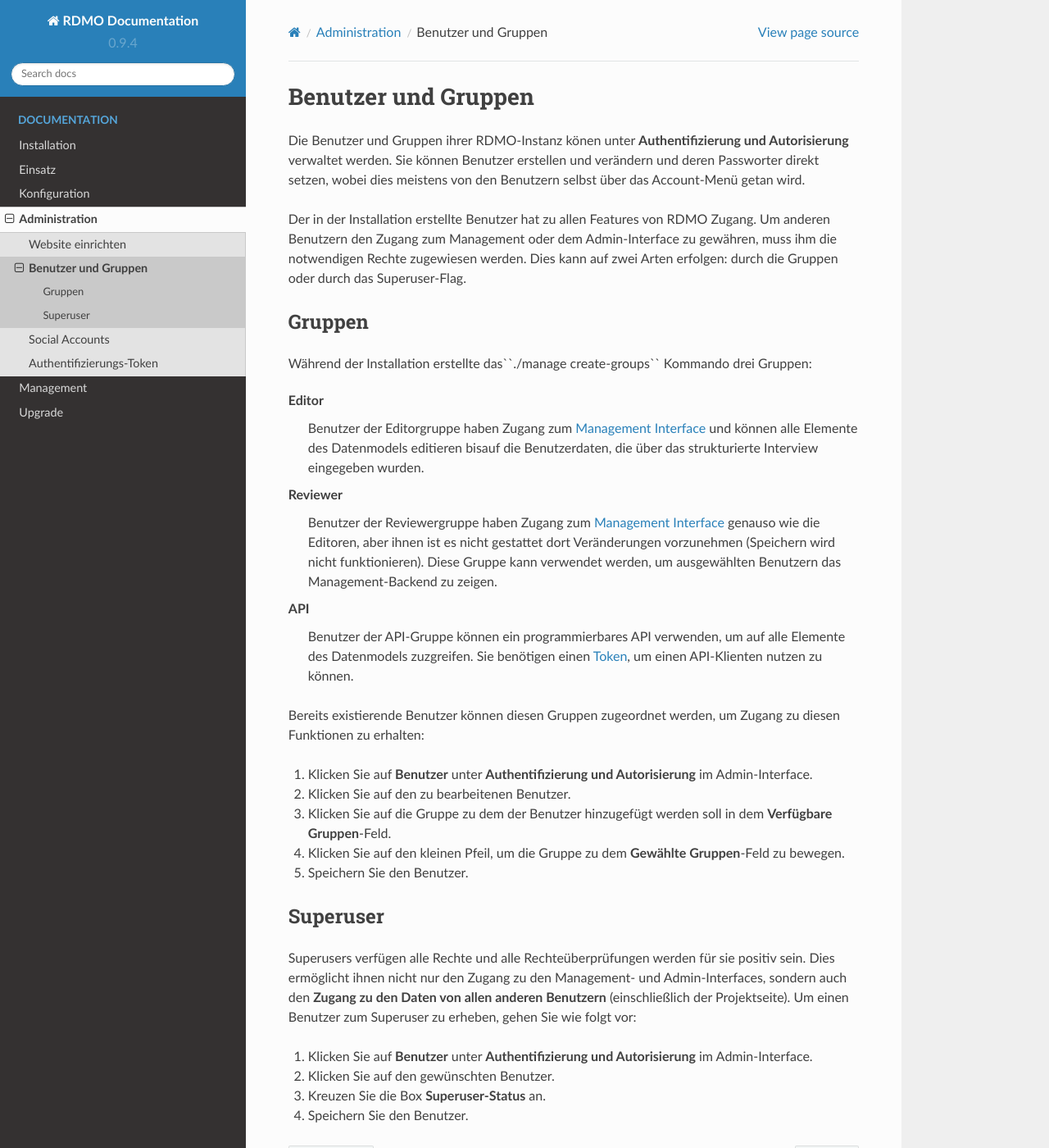
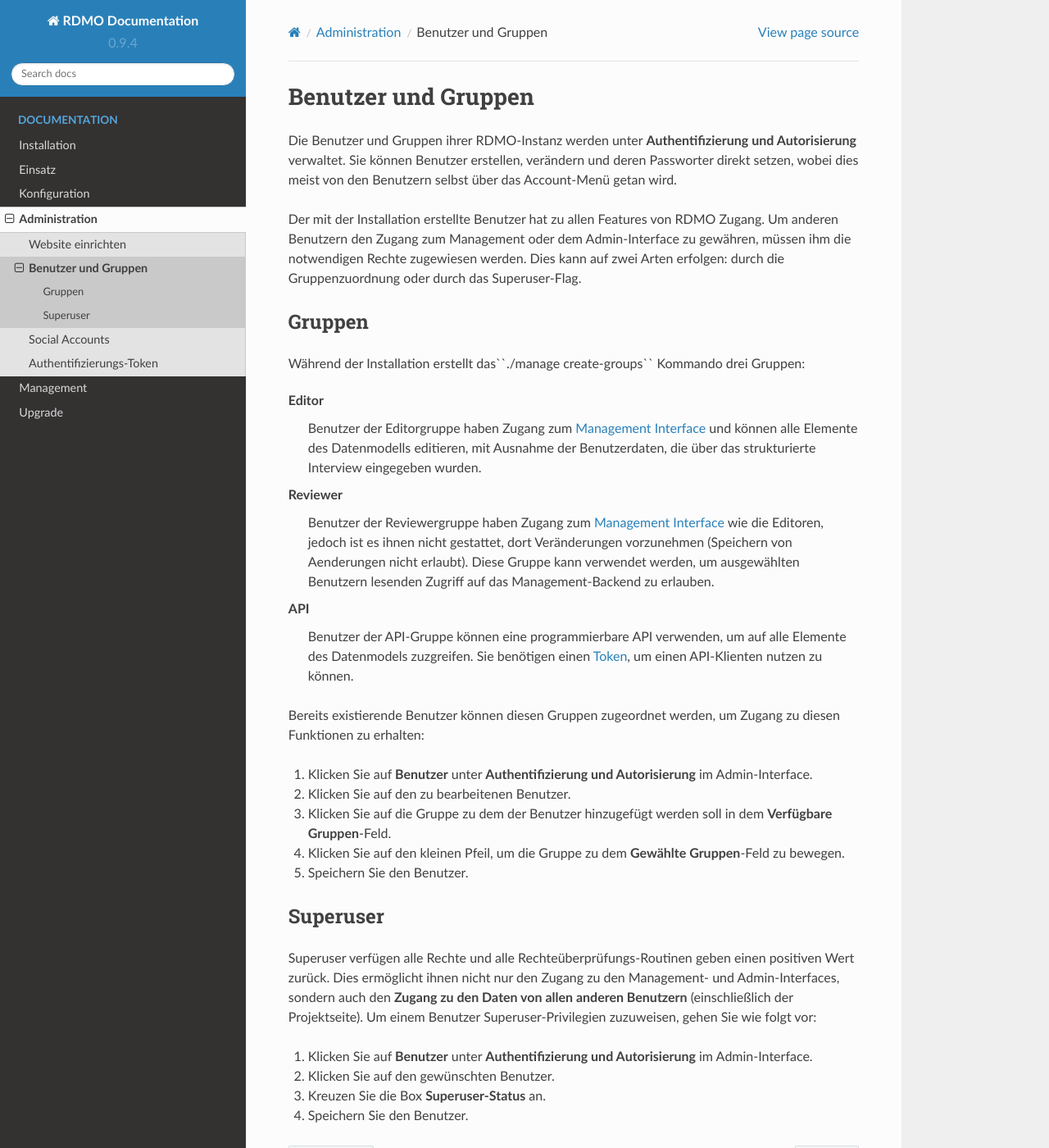
Before and after one commit to rdmorganiser/rdmo-docs-de, a Sphinx documentation site: the page built from docs/administration/users.rst, in a window 1280 px wide and 1400 px high. Shown: the whole window at 82% size. Built offline with Sphinx 7.4.7 and the Read the Docs theme 2.0.0, drawn with Linux system fonts in a browser that asks for light colours.

Commit message:
Update users.rst
typos/expressions

```diff
--- a/docs/administration/users.rst
+++ b/docs/administration/users.rst
@@ -1,23 +1,23 @@
 Benutzer und Gruppen
 --------------------
 
-Die Benutzer und Gruppen ihrer RDMO-Instanz könen unter **Authentifizierung und Autorisierung** verwaltet werden. Sie können Benutzer erstellen und verändern und deren Passworter direkt setzen, wobei dies meistens von den Benutzern selbst über das Account-Menü getan wird.
+Die Benutzer und Gruppen ihrer RDMO-Instanz werden unter **Authentifizierung und Autorisierung** verwaltet. Sie können Benutzer erstellen, verändern und deren Passworter direkt setzen, wobei dies meist von den Benutzern selbst über das Account-Menü getan wird.
 
-Der in der Installation erstellte Benutzer hat zu allen Features von RDMO Zugang. Um anderen Benutzern den Zugang zum Management oder dem Admin-Interface zu gewähren, muss ihm die notwendigen Rechte zugewiesen werden. Dies kann auf zwei Arten erfolgen: durch die Gruppen oder durch das Superuser-Flag.
+Der mit der Installation erstellte Benutzer hat zu allen Features von RDMO Zugang. Um anderen Benutzern den Zugang zum Management oder dem Admin-Interface zu gewähren, müssen ihm die notwendigen Rechte zugewiesen werden. Dies kann auf zwei Arten erfolgen: durch die Gruppenzuordnung oder durch das Superuser-Flag.
 
 Gruppen
 """""""
 
-Während der Installation erstellte das``./manage create-groups`` Kommando drei Gruppen:
+Während der Installation erstellt das``./manage create-groups`` Kommando drei Gruppen:
 
 Editor
-  Benutzer der Editorgruppe haben Zugang zum :doc:`Management Interface </management/index>` und können alle Elemente des Datenmodels editieren bisauf die Benutzerdaten, die über das strukturierte Interview eingegeben wurden.
+  Benutzer der Editorgruppe haben Zugang zum :doc:`Management Interface </management/index>` und können alle Elemente des Datenmodells editieren, mit Ausnahme der Benutzerdaten, die über das strukturierte Interview eingegeben wurden.
 
 Reviewer
-  Benutzer der Reviewergruppe haben Zugang zum :doc:`Management Interface </management/index>` genauso wie die Editoren, aber ihnen ist es nicht gestattet dort Veränderungen vorzunehmen (Speichern wird nicht funktionieren). Diese Gruppe kann verwendet werden, um ausgewählten Benutzern das Management-Backend zu zeigen.
+  Benutzer der Reviewergruppe haben Zugang zum :doc:`Management Interface </management/index>`  wie die Editoren, jedoch ist es ihnen nicht gestattet, dort Veränderungen vorzunehmen (Speichern von Aenderungen nicht erlaubt). Diese Gruppe kann verwendet werden, um ausgewählten Benutzern lesenden Zugriff auf das Management-Backend zu erlauben.
 
 API
-  Benutzer der API-Gruppe können ein programmierbares API verwenden, um auf alle Elemente des Datenmodels zuzgreifen. Sie benötigen einen  :doc:`Token <tokens>`, um einen API-Klienten nutzen zu können.
+  Benutzer der API-Gruppe können eine programmierbare API verwenden, um auf alle Elemente des Datenmodels zuzgreifen. Sie benötigen einen  :doc:`Token <tokens>`, um einen API-Klienten nutzen zu können.
 
 Bereits existierende Benutzer können diesen Gruppen zugeordnet werden, um Zugang zu diesen Funktionen zu erhalten:
 
@@ -35,8 +35,8 @@
 Superuser
 """""""""
 
-Superusers verfügen alle Rechte und alle Rechteüberprüfungen werden für sie positiv sein. Dies ermöglicht ihnen nicht nur den Zugang zu den Management- und Admin-Interfaces, sondern auch den **Zugang zu den Daten von allen anderen Benutzern** (einschließlich der Projektseite).
-Um einen Benutzer zum Superuser zu erheben, gehen Sie wie folgt vor:
+Superuser verfügen alle Rechte und alle Rechteüberprüfungs-Routinen geben einen positiven Wert zurück. Dies ermöglicht ihnen nicht nur den Zugang zu den Management- und Admin-Interfaces, sondern auch den **Zugang zu den Daten von allen anderen Benutzern** (einschließlich der Projektseite).
+Um einem Benutzer Superuser-Privilegien zuzuweisen, gehen Sie wie folgt vor:
 
 1. Klicken Sie auf **Benutzer** unter **Authentifizierung und Autorisierung** im Admin-Interface.
 
```
